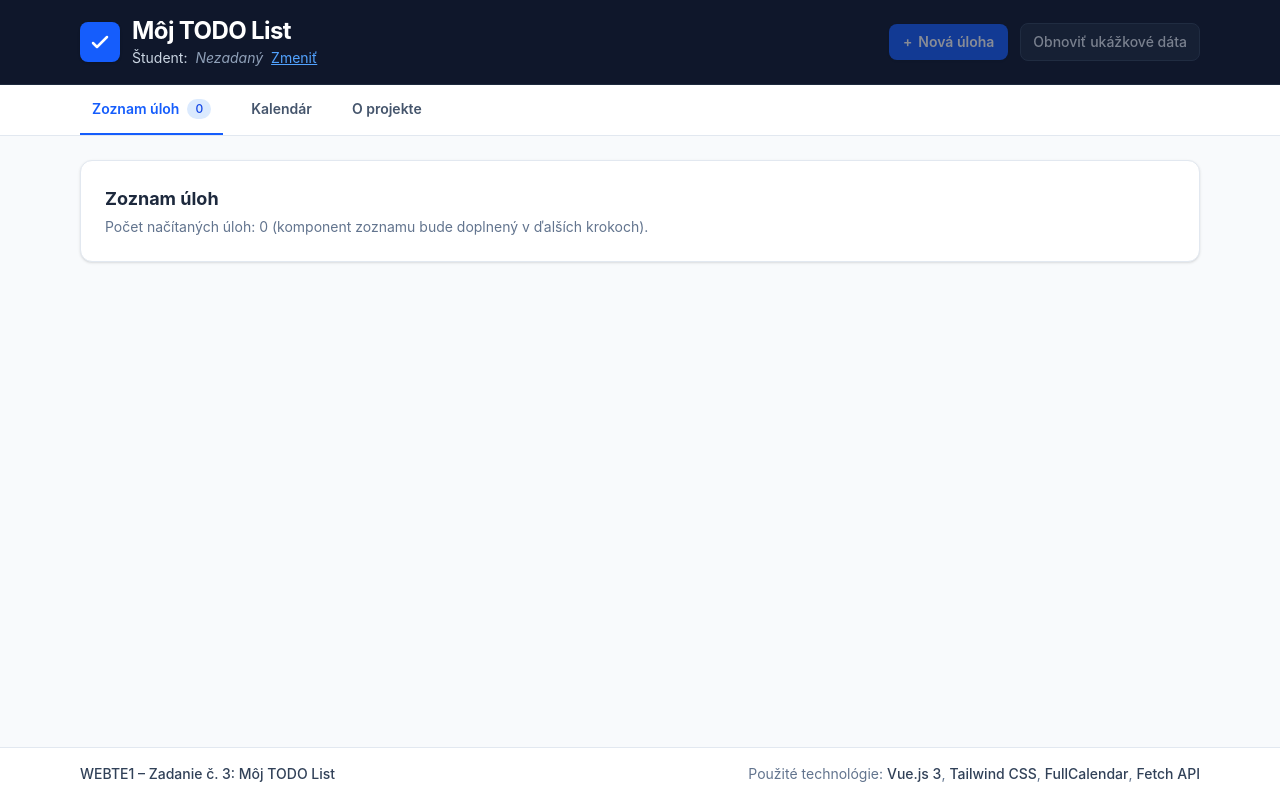
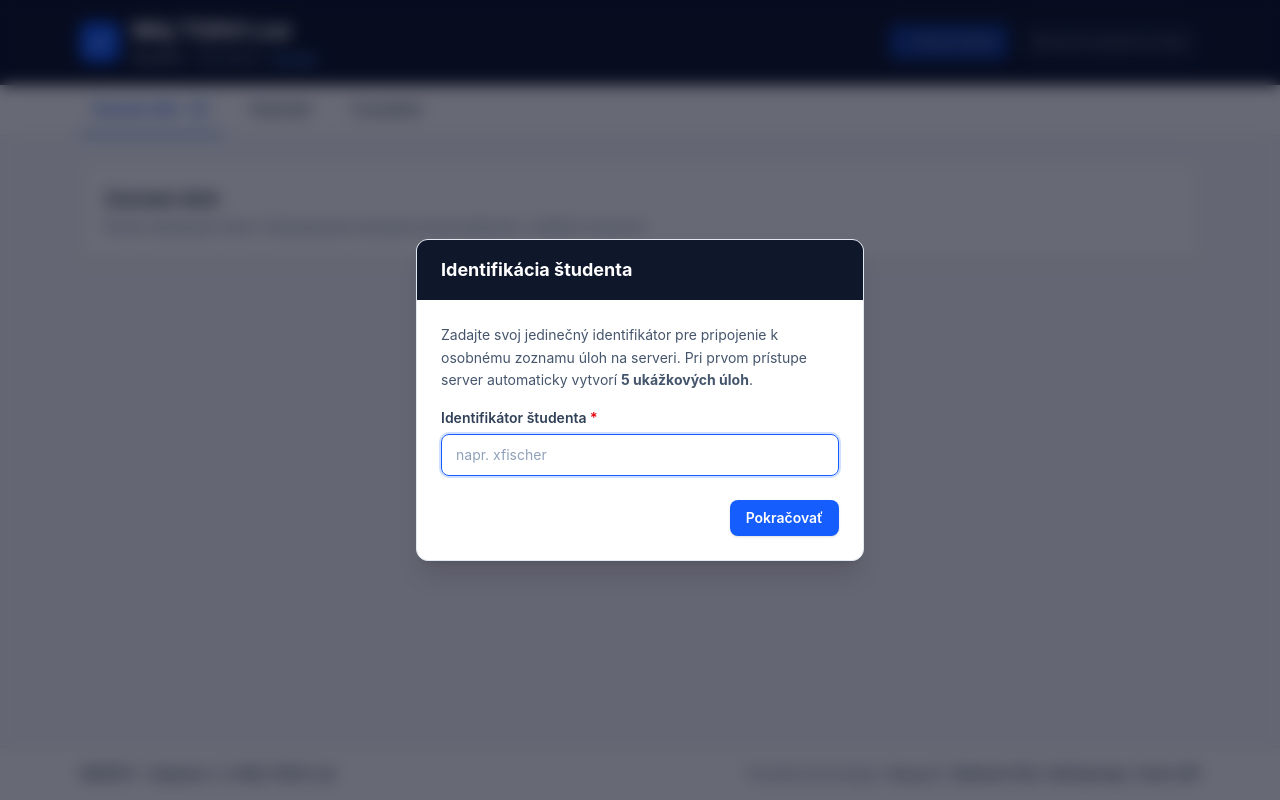
Before and after one commit to D4N0-1/webte1, a Vue app in the folder Z3_fischer/moj-todo-list/: page / in a window 1280 px wide. Built offline with nearby package versions, Linux system fonts and the light colour scheme.

Commit message:
feat(auth): implement student identifier modal

```diff
--- a/Z3_fischer/moj-todo-list/src/App.vue
+++ b/Z3_fischer/moj-todo-list/src/App.vue
@@ -4,12 +4,15 @@ import { useTodos } from '@/composables/useTodos';
 import AppHeader from '@/components/AppHeader.vue';
 import AppNavbar from '@/components/AppNavbar.vue';
 import AppFooter from '@/components/AppFooter.vue';
+import StudentIdModal from '@/components/StudentIdModal.vue';
 
 const {
   studentName,
   hasStudentName,
   todos,
   isLoading,
+  fetchError,
+  setStudentName,
   fetchTodos,
 } = useTodos();
 
@@ -25,6 +28,13 @@ onMounted(() => {
     isStudentModalOpen.value = true;
   }
 });
+
+async function handleStudentSubmit(newName) {
+  const success = await setStudentName(newName);
+  if (success) {
+    isStudentModalOpen.value = false;
+  }
+}
 </script>
 
 <template>
@@ -67,5 +77,15 @@ onMounted(() => {
     </main>
 
     <AppFooter />
+
+    <StudentIdModal
+      :is-open="isStudentModalOpen"
+      :current-name="studentName"
+      :is-submitting="isLoading"
+      :can-close="hasStudentName"
+      :api-error="fetchError"
+      @submit="handleStudentSubmit"
+      @close="isStudentModalOpen = false"
+    />
   </div>
 </template>
--- /dev/null
+++ b/Z3_fischer/moj-todo-list/src/components/StudentIdModal.vue
@@ -0,0 +1,163 @@
+<script setup>
+import { ref, watch, nextTick } from 'vue';
+
+const props = defineProps({
+  isOpen: {
+    type: Boolean,
+    required: true,
+  },
+  currentName: {
+    type: String,
+    default: '',
+  },
+  isSubmitting: {
+    type: Boolean,
+    default: false,
+  },
+  canClose: {
+    type: Boolean,
+    default: false,
+  },
+  apiError: {
+    type: String,
+    default: '',
+  },
+});
+
+const emit = defineEmits(['submit', 'close']);
+
+const inputName = ref('');
+const validationError = ref('');
+const inputRef = ref(null);
+
+// Sync input value and focus the field whenever the modal opens
+watch(
+  () => props.isOpen,
+  async (opened) => {
+    if (opened) {
+      inputName.value = props.currentName || '';
+      validationError.value = '';
+      await nextTick();
+      inputRef.value?.focus();
+    }
+  },
+  { immediate: true }
+);
+
+function handleSubmit() {
+  const trimmed = inputName.value.trim();
+
+  if (!trimmed) {
+    validationError.value = 'Zadajte svoj identifikátor študenta (napr. AIS login alebo priezvisko).';
+    return;
+  }
+
+  if (trimmed.length > 50) {
+    validationError.value = 'Identifikátor môže mať maximálne 50 znakov.';
+    return;
+  }
+
+  validationError.value = '';
+  emit('submit', trimmed);
+}
+
+function handleBackdropClick() {
+  if (props.canClose && !props.isSubmitting) {
+    emit('close');
+  }
+}
+</script>
+
+<template>
+  <div
+    v-if="isOpen"
+    class="fixed inset-0 z-50 flex items-center justify-center bg-slate-950/60 backdrop-blur-sm p-4"
+    role="dialog"
+    aria-modal="true"
+    aria-labelledby="student-modal-title"
+    @click.self="handleBackdropClick"
+    @keydown.esc="handleBackdropClick"
+  >
+    <div class="w-full max-w-md rounded-xl bg-white shadow-xl border border-slate-200 overflow-hidden">
+      <!-- Modal Header -->
+      <div class="bg-slate-900 px-6 py-4 text-white flex items-center justify-between">
+        <h2 id="student-modal-title" class="text-lg font-bold">
+          Identifikácia študenta
+        </h2>
+        <button
+          v-if="canClose"
+          type="button"
+          :disabled="isSubmitting"
+          aria-label="Zavrieť okno"
+          class="text-slate-400 hover:text-white disabled:opacity-50 cursor-pointer text-xl leading-none"
+          @click="emit('close')"
+        >
+          &times;
+        </button>
+      </div>
+
+      <!-- Modal Form -->
+      <form class="p-6 space-y-4" novalidate @submit.prevent="handleSubmit">
+        <p class="text-sm text-slate-600 leading-relaxed">
+          Zadajte svoj jedinečný identifikátor pre pripojenie k osobnému zoznamu úloh na serveri.
+          Pri prvom prístupe server automaticky vytvorí <strong>5 ukážkových úloh</strong>.
+        </p>
+
+        <div>
+          <label for="student-id-input" class="block text-sm font-semibold text-slate-700 mb-1.5">
+            Identifikátor študenta <span class="text-red-600">*</span>
+          </label>
+          <input
+            id="student-id-input"
+            ref="inputRef"
+            v-model="inputName"
+            type="text"
+            maxlength="50"
+            placeholder="napr. xfischer"
+            :disabled="isSubmitting"
+            class="w-full rounded-lg border px-3.5 py-2.5 text-sm text-slate-900 placeholder-slate-400 focus:outline-none focus:ring-2 transition-colors disabled:bg-slate-100"
+            :class="
+              validationError
+                ? 'border-red-500 focus:ring-red-500/30'
+                : 'border-slate-300 focus:border-blue-600 focus:ring-blue-600/20'
+            "
+            @input="validationError = ''"
+          />
+          <p v-if="validationError" class="mt-1.5 text-xs font-medium text-red-600">
+            {{ validationError }}
+          </p>
+        </div>
+
+        <!-- Server / Network Error Alert -->
+        <div
+          v-if="apiError"
+          class="rounded-lg bg-red-50 border border-red-200 px-3.5 py-2.5 text-xs text-red-700"
+          role="alert"
+        >
+          {{ apiError }}
+        </div>
+
+        <!-- Actions -->
+        <div class="pt-2 flex items-center justify-end gap-2.5">
+          <button
+            v-if="canClose"
+            type="button"
+            :disabled="isSubmitting"
+            class="px-4 py-2 rounded-lg border border-slate-300 text-sm font-medium text-slate-700 hover:bg-slate-50 disabled:opacity-50 cursor-pointer transition-colors"
+            @click="emit('close')"
+          >
+            Zrušiť
+          </button>
+
+          <button
+            type="submit"
+            :disabled="isSubmitting"
+            class="px-4 py-2 rounded-lg bg-blue-600 hover:bg-blue-500 disabled:opacity-60 disabled:cursor-not-allowed text-white text-sm font-semibold shadow-sm cursor-pointer transition-colors"
+          >
+            {{ isSubmitting ? 'Načítavam úlohy...' : 'Pokračovať' }}
+          </button>
+        </div>
+      </form>
+    </div>
+  </div>
+</template>
--- a/Z3_fischer/moj-todo-list/src/composables/useTodos.js
+++ b/Z3_fischer/moj-todo-list/src/composables/useTodos.js
@@ -13,6 +13,15 @@ const fetchError = ref('');
 const toast = ref(null);
 
 let toastTimeoutId = null;
+
+/**
+ * Extracts the todos array from the API user response object ({ id, name, created_at, todos: [...] }).
+ */
+function extractTodosList(data) {
+  if (Array.isArray(data?.todos)) return data.todos;
+  if (Array.isArray(data)) return data;
+  return [];
+}
 
 /**
  * Displays a temporary feedback notification banner to the user.
@@ -85,7 +94,7 @@ export function useTodos() {
 
     try {
       const data = await todoApi.getTodos(studentName.value);
-      todos.value = Array.isArray(data) ? data : [];
+      todos.value = extractTodosList(data);
       return true;
     } catch (error) {
       fetchError.value = error.message || 'Nepodarilo sa načítať úlohy zo servera.';
@@ -218,11 +227,7 @@ export function useTodos() {
     fetchError.value = '';
     try {
       const data = await todoApi.resetTodos(studentName.value);
-      if (Array.isArray(data)) {
-        todos.value = data;
-      } else {
-        await fetchTodos({ silent: true });
-      }
+      todos.value = extractTodosList(data);
       showToast('Ukážkové úlohy boli úspešne obnovené.', 'success');
       return true;
     } catch (error) {
```
